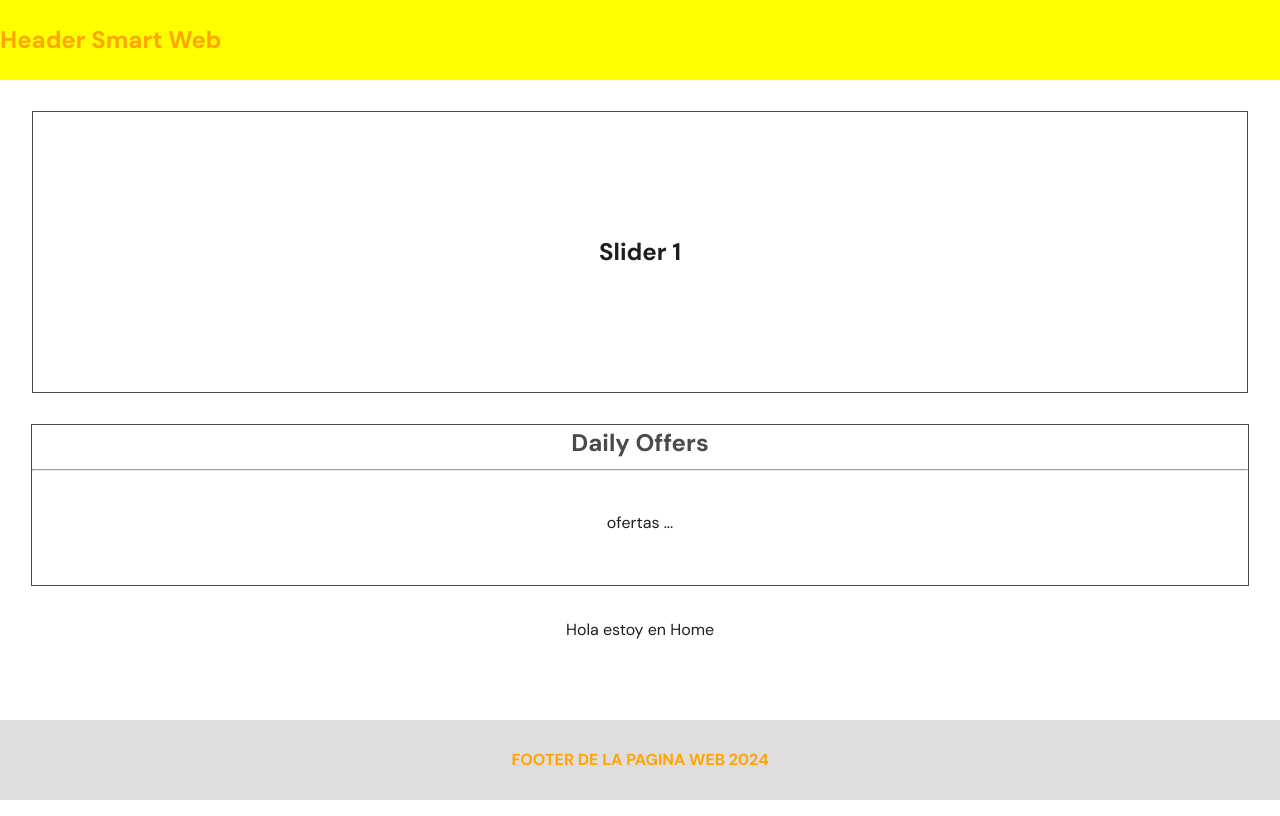
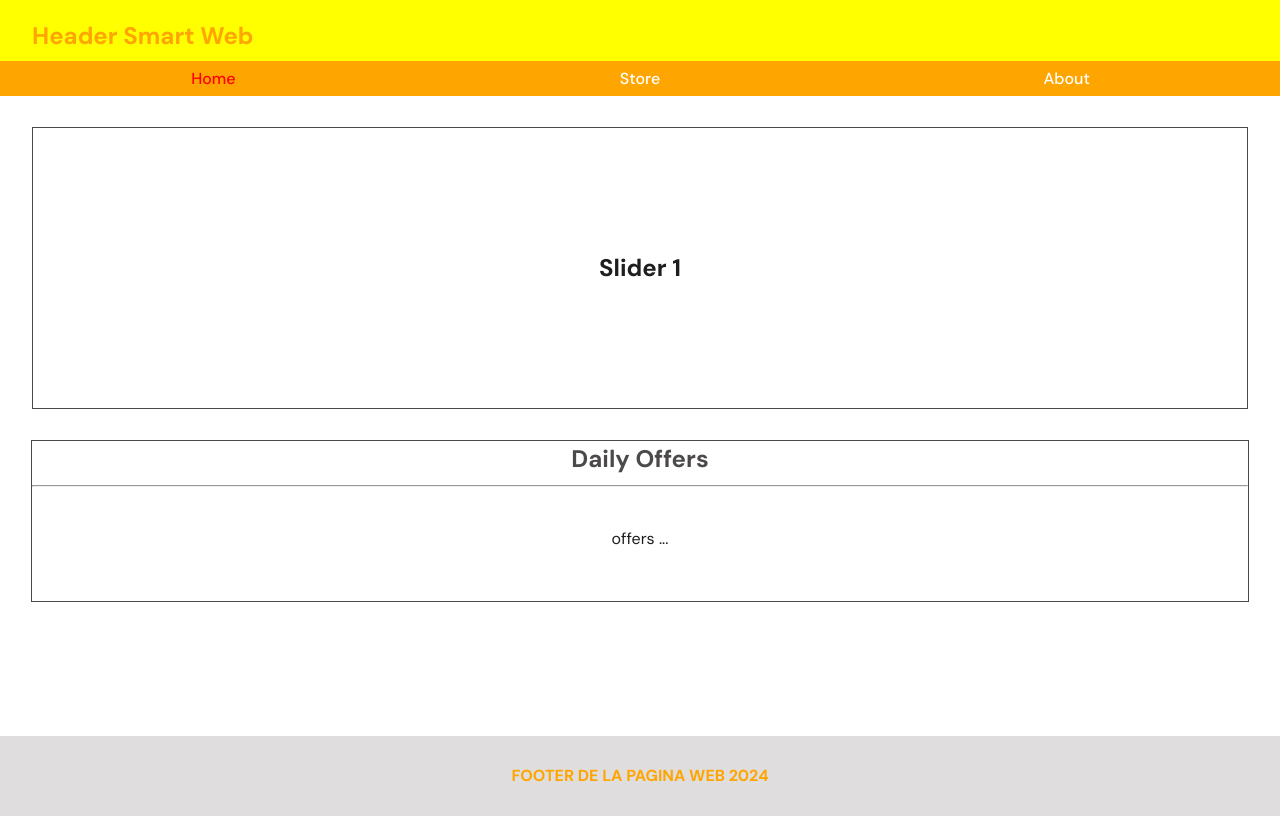
Before and after one commit to LMCT04/e-commerce-1, a React (Vite) app: page /home in a window 1280 px wide. Built offline with nearby package versions, Linux system fonts and the light colour scheme.

Commit message:
build header smart

```diff
--- a/src/components/Header/Header.module.css
+++ b/src/components/Header/Header.module.css
@@ -1,7 +1,46 @@
 .header {
-  height: 10dvh;
+  height: 12dvh;
   background-color: yellow;
   color: orange;
   display: flex;
+  align-items: flex-end;
+  justify-content: center;
+}
+
+.header_smart {
+  width: 100%;
+  height: 90%;
+}
+
+.hs-container {
+  height: 60%;
+  width: 95%;
+  margin: 0 auto;
+  display: flex;
   align-items: center;
 }
+
+.link_container {
+  height: 40%;
+  display: flex;
+}
+
+.link {
+  background-color: orange;
+  color: #fff;
+  height: 100%;
+  width: 100%;
+  display: flex;
+  align-items: center;
+  justify-content: center;
+}
+
+.link_active {
+  color: red;
+  background-color: orange;
+  height: 100%;
+  width: 100%;
+  display: flex;
+  align-items: center;
+  justify-content: center;
+}
--- a/src/components/Header/Header.tsx
+++ b/src/components/Header/Header.tsx
@@ -1,5 +1,6 @@
 import styles from "./Header.module.css";
 import { ReactNode } from "react";
+import { NavLink } from "react-router-dom";
 
 type HeaderTypes = {
   children: ReactNode;
@@ -18,8 +19,36 @@ const HeaderDumb = () => {
 
 const HeaderSmart = () => {
   return (
-    <div>
-      <h2>Header Smart Web</h2>
+    <div className={styles["header_smart"]}>
+      <div className={styles["hs-container"]}>
+        <h2>Header Smart Web</h2>
+      </div>
+      <div className={styles["link_container"]}>
+        <NavLink
+          to="/home"
+          className={({ isActive }) =>
+            isActive ? styles["link_active"] : styles["link"]
+          }
+        >
+          Home
+        </NavLink>
+        <NavLink
+          to="/"
+          className={({ isActive }) =>
+            isActive ? styles["link_active"] : styles["link"]
+          }
+        >
+          Store
+        </NavLink>
+        <NavLink
+          to="/"
+          className={({ isActive }) =>
+            isActive ? styles["link_active"] : styles["link"]
+          }
+        >
+          About
+        </NavLink>
+      </div>
     </div>
   );
 };
--- a/src/views/Home/Home.tsx
+++ b/src/views/Home/Home.tsx
@@ -14,10 +14,9 @@ const Home = () => {
         </div>
         <hr />
         <div className={styles["off_content"]}>
-          <p>ofertas ...</p>
+          <p>offers ...</p>
         </div>
       </div>
-      <div>Hola estoy en Home</div>
     </Screen>
   );
 };
```
